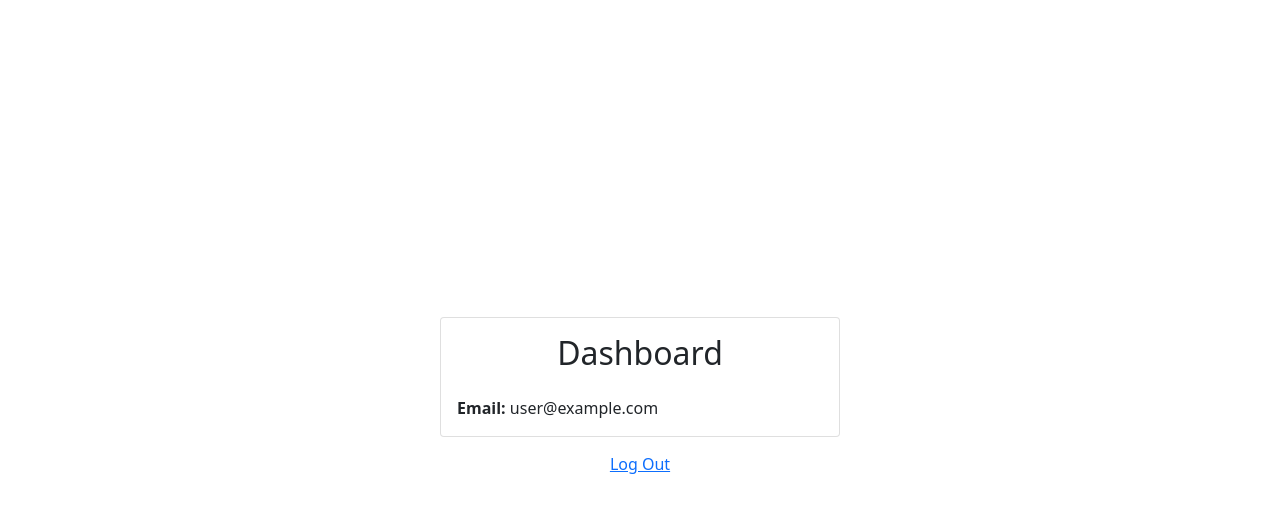
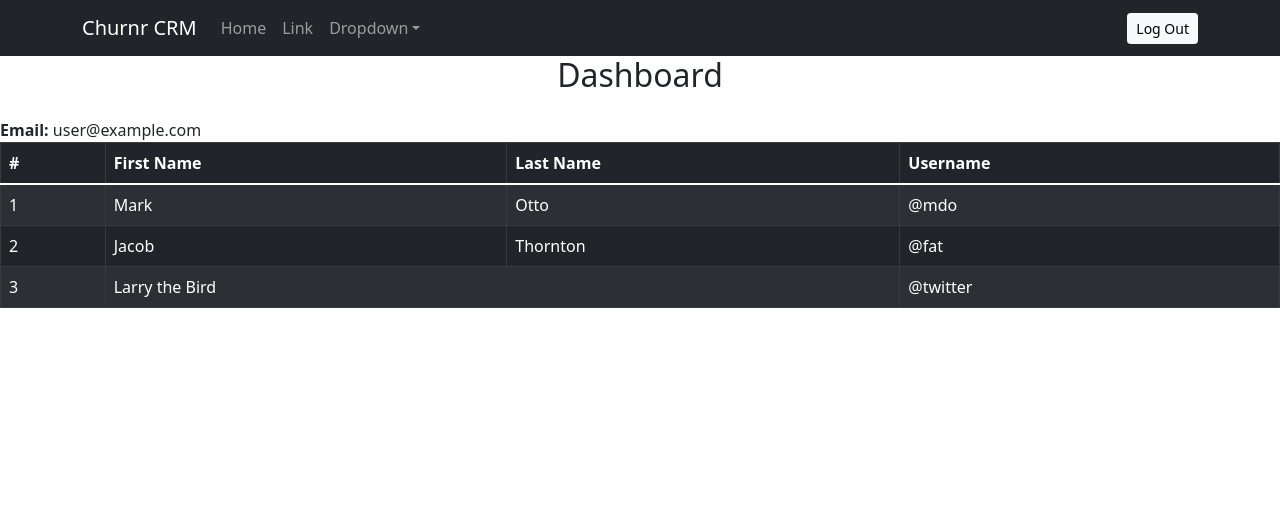
Before and after one commit to Churnr/churnr-crm, a React (Create React App) app in the folder Frontend/: page / in a window 1280 px wide. Shown: the top 512 px of the page. Built offline with nearby package versions, Linux system fonts and the light colour scheme; no server answers; sample sign-in values are in the browser's storage.

Commit message:
Begyndelse på fetchInvoices funktion

```diff
--- a/Frontend/src/compontents/App.js
+++ b/Frontend/src/compontents/App.js
@@ -11,7 +11,7 @@ function App() {
   <Container
   className="d-flex align-items-center justify-content-center"
   style={{ minHeight: "100vh" }}>
-  <div className="w-100" style={{ maxWidth: "400px"}}>
+  <div className="w-100" style={{ minWidth: "100vw"}}>
 <Router>
   <AuthProvider>
     <Routes>
--- a/Frontend/src/compontents/Dashboard.js
+++ b/Frontend/src/compontents/Dashboard.js
@@ -1,37 +1,50 @@
 import React , { useState} from 'react'
-import {Button, Card, Alert} from 'react-bootstrap'
+import {Button, Card, Alert, Table } from 'react-bootstrap'
 import { useAuth } from '../contexts/AuthContext'
 import { useNavigate } from 'react-router-dom'
+import Navbar from './Navbar.js'
 
 export default function Dashboard() {
 const [error, setError] = useState('')
 const {currentUser, logout} = useAuth()
-const navigate = useNavigate();
+return (
+<div style={{minHeight: "100vh"}}>
+<Navbar/>
 
-async function handleLogout() {
-    setError('')
 
-    try {
-
-    await logout()
-    navigate('/login', { replace: true })
-    } catch {
-        setError('Failed to logout')
-    }
-
-}
-return (
-<>
-    <Card>
-        <Card.Body>
         <h2 className='text-center mb-4'>Dashboard</h2>
         {error && <Alert variant='danger'>{error}</Alert>}
         <strong> Email: </strong> {currentUser.email}
-        </Card.Body>
-    </Card>
-    <div className='w-300 text-center mt-2'>
-        <Button variant='link' onClick={handleLogout}>Log Out</Button>
+        <Table striped bordered hover variant="dark">
+  <thead>
+    <tr>
+      <th>#</th>
+      <th>First Name</th>
+      <th>Last Name</th>
+      <th>Username</th>
+    </tr>
+  </thead>
+  <tbody>
+    <tr>
+      <td>1</td>
+      <td>Mark</td>
+      <td>Otto</td>
+      <td>@mdo</td>
+    </tr>
+    <tr>
+      <td>2</td>
+      <td>Jacob</td>
+      <td>Thornton</td>
+      <td>@fat</td>
+    </tr>
+    <tr>
+      <td>3</td>
+      <td colSpan={2}>Larry the Bird</td>
+      <td>@twitter</td>
+    </tr>
+  </tbody>
+</Table>
+
     </div>
-    </>
   )
 }
--- a/Frontend/src/compontents/Login.js
+++ b/Frontend/src/compontents/Login.js
@@ -27,6 +27,7 @@ export default function Login() {
 }
     return (
       <>
+      <div  className="w-100" style={{ maxWidth: "400px", margin: "auto"}}>
     <Card>
         <Card.Body>
             <h2 className='text-center mb-4'>Log in</h2>
@@ -40,7 +41,7 @@ export default function Login() {
                 <Form.Label>Password</Form.Label>
                 <Form.Control type='password' ref={passwordRef} required/>
             </Form.Group>
-            <Button disabled={loading} className='w-100' type='submit' style={{marginTop: "2rem"}}>Log in
+            <Button variant="dark" disabled={loading} className='w-100' type='submit' style={{marginTop: "2rem"}}>Log in
             </Button>
          </Form>
        </Card.Body>
@@ -48,6 +49,8 @@ export default function Login() {
     <div className='w-300 text-center mt-2'>
 
         Need an account? Ask an Admin foo..
-    </div></>
+    </div>
+    </div>
+    </>
   )
 }
--- /dev/null
+++ b/Frontend/src/compontents/Navbar.js
@@ -0,0 +1,43 @@
+import React, {useState} from 'react'
+import {Navbar, Container, NavDropdown, Nav, Button } from 'react-bootstrap'
+import { useAuth } from '../contexts/AuthContext'
+import { useNavigate } from 'react-router-dom'
+export default function Navbar_site() {
+    const {currentUser, logout} = useAuth()
+    const navigate = useNavigate();
+    const [error, setError] = useState('')
+async function handleLogout() {
+    setError('')
+
+    try {
+
+    await logout()
+    navigate('/login', { replace: true })
+    } catch {
+        setError('Failed to logout')
+    }
+
+}
+  return (
+  <Navbar bg="dark" variant="dark" expand="lg">
+  <Container>
+    <Navbar.Brand href="#home">Churnr CRM</Navbar.Brand>
+    <Navbar.Toggle aria-controls="basic-navbar-nav" />
+    <Navbar.Collapse id="basic-navbar-nav">
+      <Nav className="me-auto">
+        <Nav.Link href="#home">Home</Nav.Link>
+        <Nav.Link href="#link">Link</Nav.Link>
+        <NavDropdown title="Dropdown" id="basic-nav-dropdown">
+          <NavDropdown.Item href="#action/3.1">Action</NavDropdown.Item>
+          <NavDropdown.Item href="#action/3.2">Another action</NavDropdown.Item>
+          <NavDropdown.Item href="#action/3.3">Something</NavDropdown.Item>
+          <NavDropdown.Divider />
+          <NavDropdown.Item href="#action/3.4">Separated link</NavDropdown.Item>
+        </NavDropdown>
+      </Nav>
+    </Navbar.Collapse>
+    <Button variant='light' size="sm" onClick={handleLogout}>Log Out</Button>
+  </Container>
+</Navbar>
+  )
+}
--- /dev/null
+++ b/package.json
@@ -0,0 +1,5 @@
+{
+  "dependencies": {
+    "request": "^2.88.2"
+  }
+}
```
Also changed, not shown: 2 other files (tests, documents, lock files or other folders).
